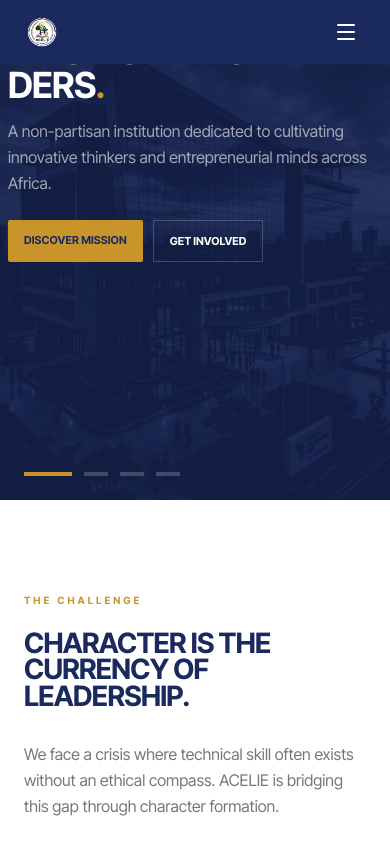
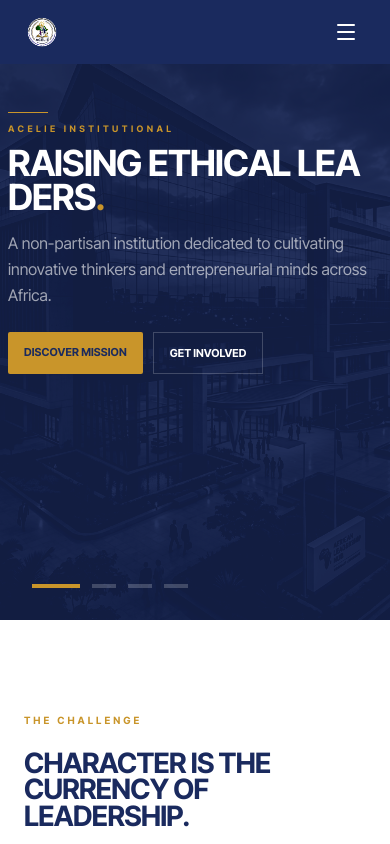
Before and after one commit to felixon/Acelie-Website, a React (Vite) app: page / in a window 390 px wide. Shown: the top 844 px of the page. Built offline with nearby package versions, Linux system fonts and the light colour scheme.

Commit message:
Fix mobile hero overlap

```diff
--- a/src/pages/Home.tsx
+++ b/src/pages/Home.tsx
@@ -257,7 +257,7 @@
     <div ref={motionRootRef} className="overflow-hidden bg-offwhite">
       <div ref={cursorRef} className="anime-cursor hidden lg:block" />
       {/* Hero Slideshow Section */}
-      <section className="gsap-hero relative flex min-h-[500px] items-start overflow-hidden px-6 pb-16 pt-28 surface-dark md:h-screen md:min-h-[700px] md:items-center md:pb-0 md:pt-0">
+      <section className="gsap-hero relative flex min-h-[620px] items-start overflow-hidden px-6 surface-dark md:h-screen md:min-h-[700px] md:items-center">
         <AnimatePresence mode="wait">
           <motion.div
             key={currentSlide}
@@ -276,8 +276,8 @@
                <div className="absolute inset-0 bg-navy/80 mix-blend-multiply" />
             </div>
 
-            <div className="relative z-10 mx-auto flex h-full w-full max-w-[1440px] items-start px-2 md:items-center md:px-16">
-              <div className="max-w-4xl">
+            <div className="relative z-10 mx-auto flex h-full w-full max-w-[1440px] items-start px-2 pt-28 md:items-center md:px-16 md:pt-0">
+              <div className="max-w-4xl pb-20 md:pb-0">
                 <motion.div
                   initial={{ opacity: 0, y: 30 }}
                   animate={{ opacity: 1, y: 0 }}
@@ -323,7 +323,7 @@
         </svg>
 
         {/* Slide Indicators */}
-        <div className="absolute bottom-6 left-6 z-20 flex gap-3 md:bottom-10 md:left-10 md:gap-4">
+        <div className="absolute bottom-8 left-8 z-20 flex gap-3 md:bottom-10 md:left-10 md:gap-4">
           {HERO_SLIDES.map((_, i) => (
             <button
               key={i}
```
